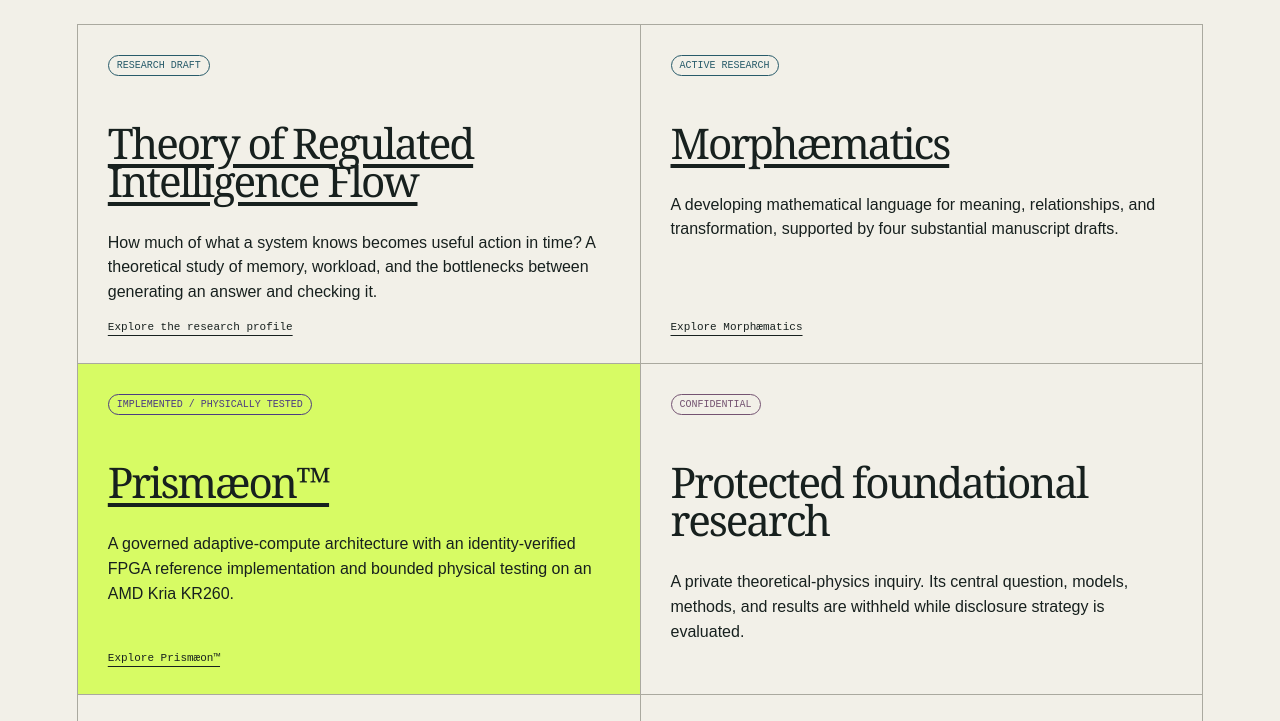
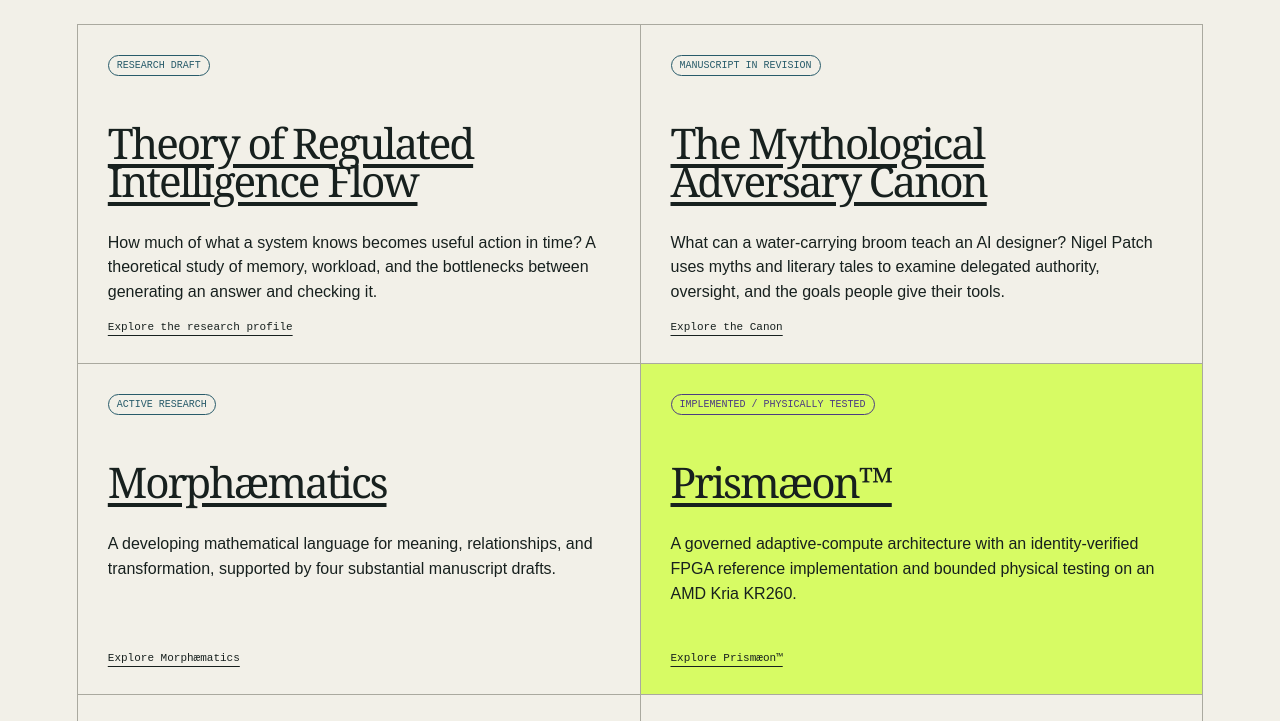
Before and after one commit to trillionheir222/nigelaen-research, a plain HTML site: page index.html in a window 1280 px wide. Shown: the part 2899-3620 px from the top of the page. Drawn offline with Linux system fonts and the light colour scheme.

Commit message:
Link the Canon from the Research Index and Creative & Educational section

```diff
--- a/index.html
+++ b/index.html
@@ -473,6 +473,12 @@
             <a class="text-link" href="intelligence-as-flow.html">Explore the research profile</a>
           </article>
           <article class="program">
+            <span class="tag active">Manuscript in revision</span>
+            <h3><a href="mythological-adversary-canon.html">The Mythological Adversary Canon</a></h3>
+            <p>What can a water-carrying broom teach an AI designer? Nigel Patch uses myths and literary tales to examine delegated authority, oversight, and the goals people give their tools.</p>
+            <a class="text-link" href="mythological-adversary-canon.html">Explore the Canon</a>
+          </article>
+          <article class="program">
             <span class="tag active">Active research</span>
             <h3><a href="morphaematics.html">Morphæmatics</a></h3>
             <p>
@@ -685,7 +691,7 @@
         </div>
         <div class="items">
           <p>Creative writing &amp; speculative fiction</p>
-          <p>Mythology-informed adversarial research framing</p>
+          <p><a href="mythological-adversary-canon.html">The Mythological Adversary Canon</a></p>
           <p>Wearable-interface exploration</p>
           <p>Music systems &amp; composition tooling</p>
           <p>Geometric art and public forms</p>
```
